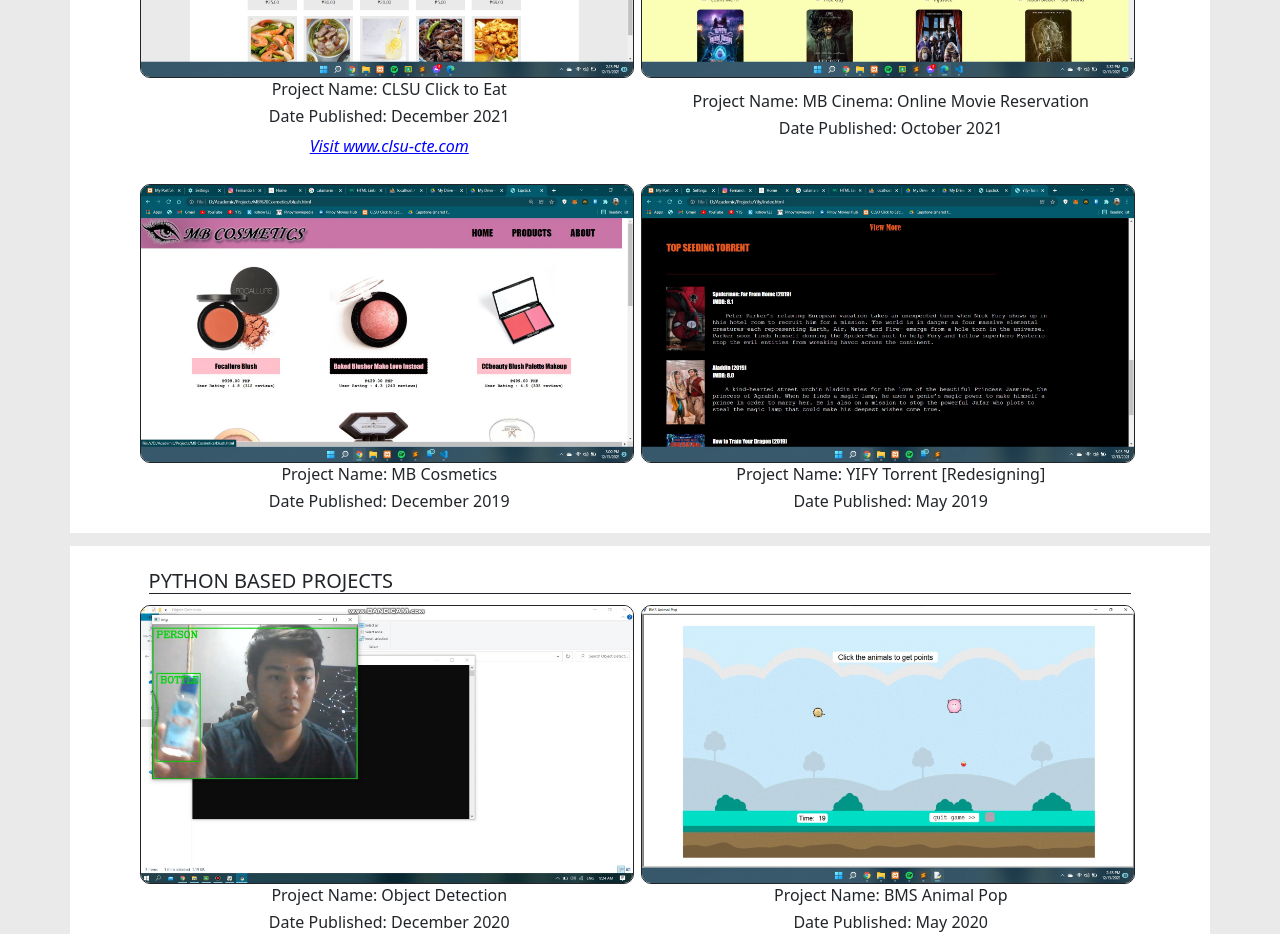
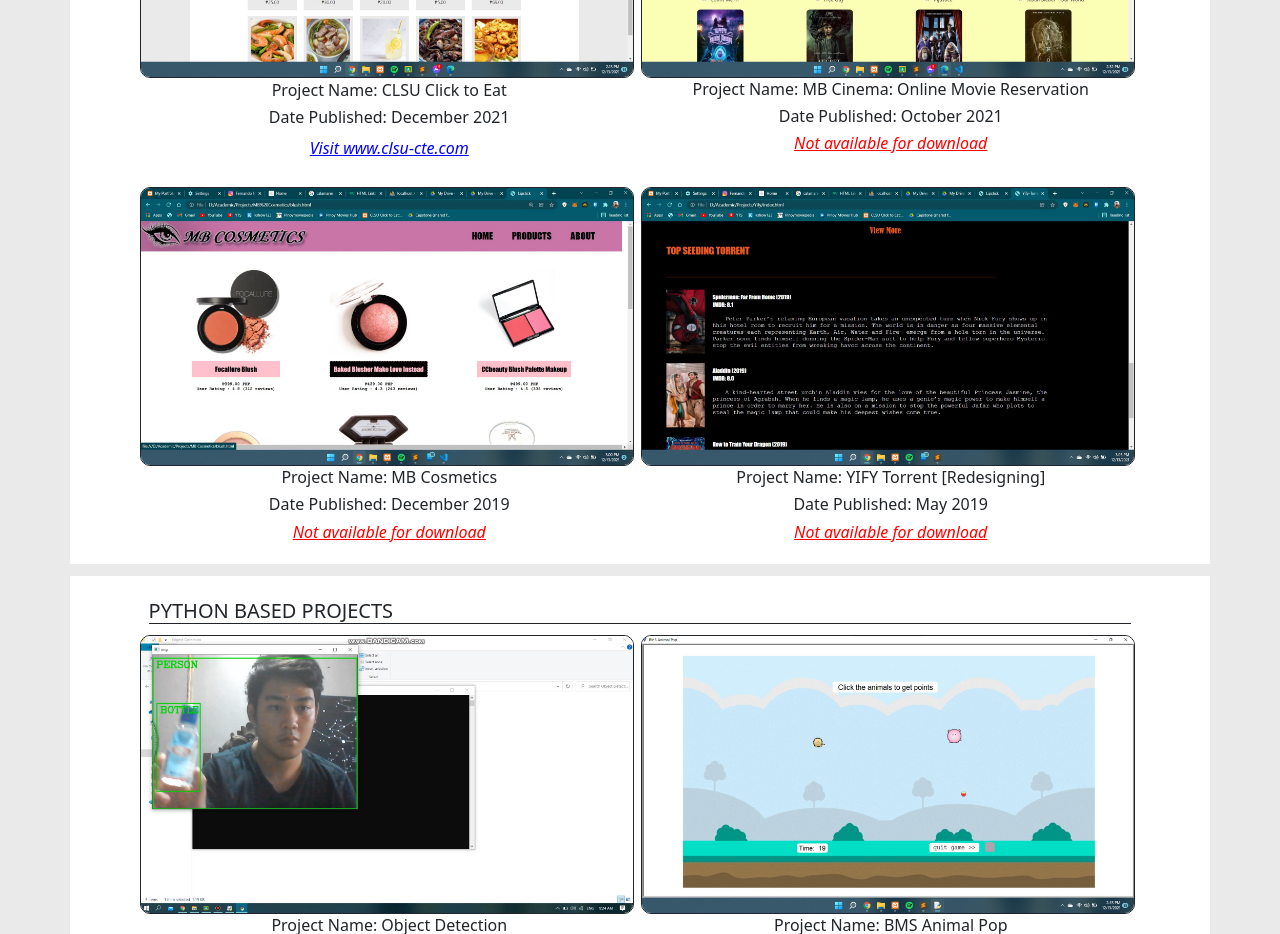
Before and after one commit to dmaurojr392/portfolio.io, a plain HTML site: page index.html in a window 1280 px wide. Shown: the part 1360-2294 px from the top of the page. Drawn offline with nearby package versions, Linux system fonts and the light colour scheme.

Commit message:
Update index.html

```diff
--- a/index.html
+++ b/index.html
@@ -118,6 +118,7 @@
 							<center>
 								<h6>Project Name: MB Cinema: Online Movie Reservation</h6>
 								<h6>Date Published: October 2021</h6>
+								<h6 style="font-weight: 400; font-style: italic; color: red; text-decoration: underline;">Not available for download</h6>
 							</center>
 						</td>
 					</tr>
@@ -134,12 +135,14 @@
 							<center>
 								<h6>Project Name: MB Cosmetics</h6>
 								<h6>Date Published: December 2019</h6>
+								<h6 style="font-weight: 400; font-style: italic; color: red; text-decoration: underline;">Not available for download</h6>
 							</center>
 						</td>
 						<td>
 							<center>
 								<h6>Project Name: YIFY Torrent [Redesigning]</h6>
 								<h6>Date Published: May 2019</h6>
+								<h6 style="font-weight: 400; font-style: italic; color: red; text-decoration: underline;">Not available for download</h6>
 							</center>
 						</td>
 					</tr>
```
